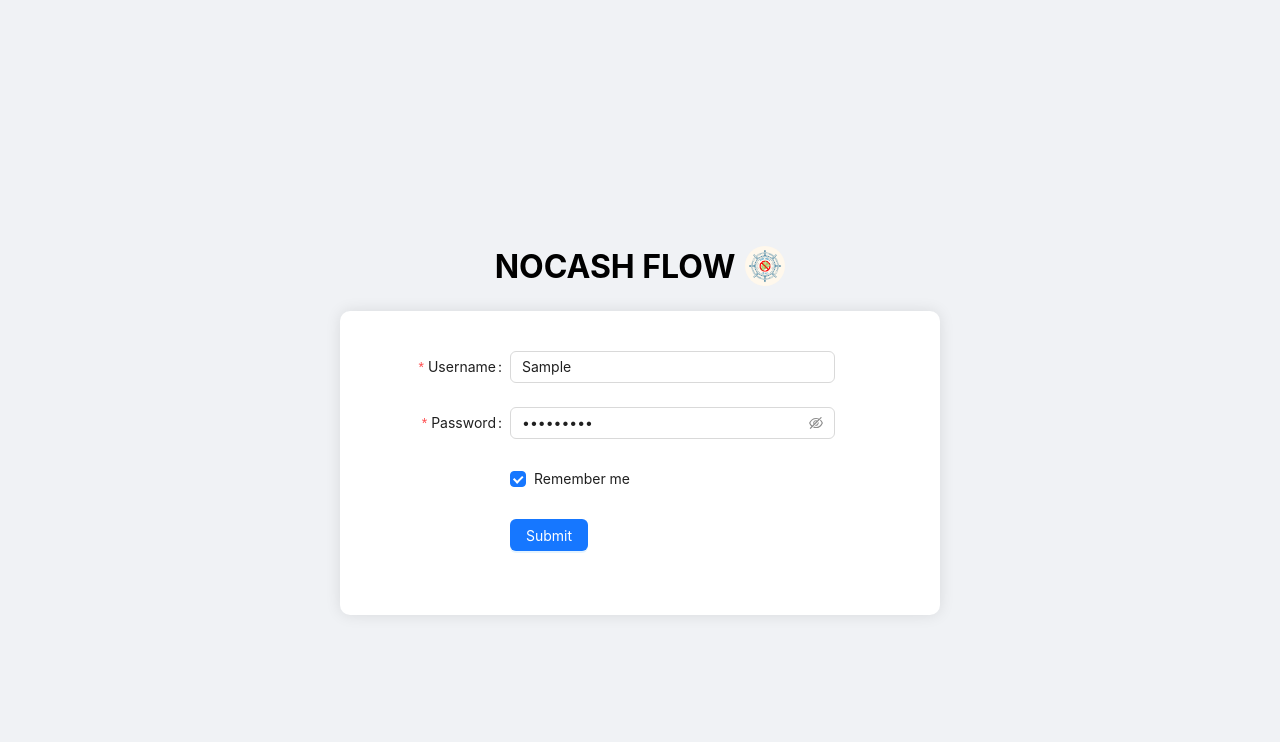
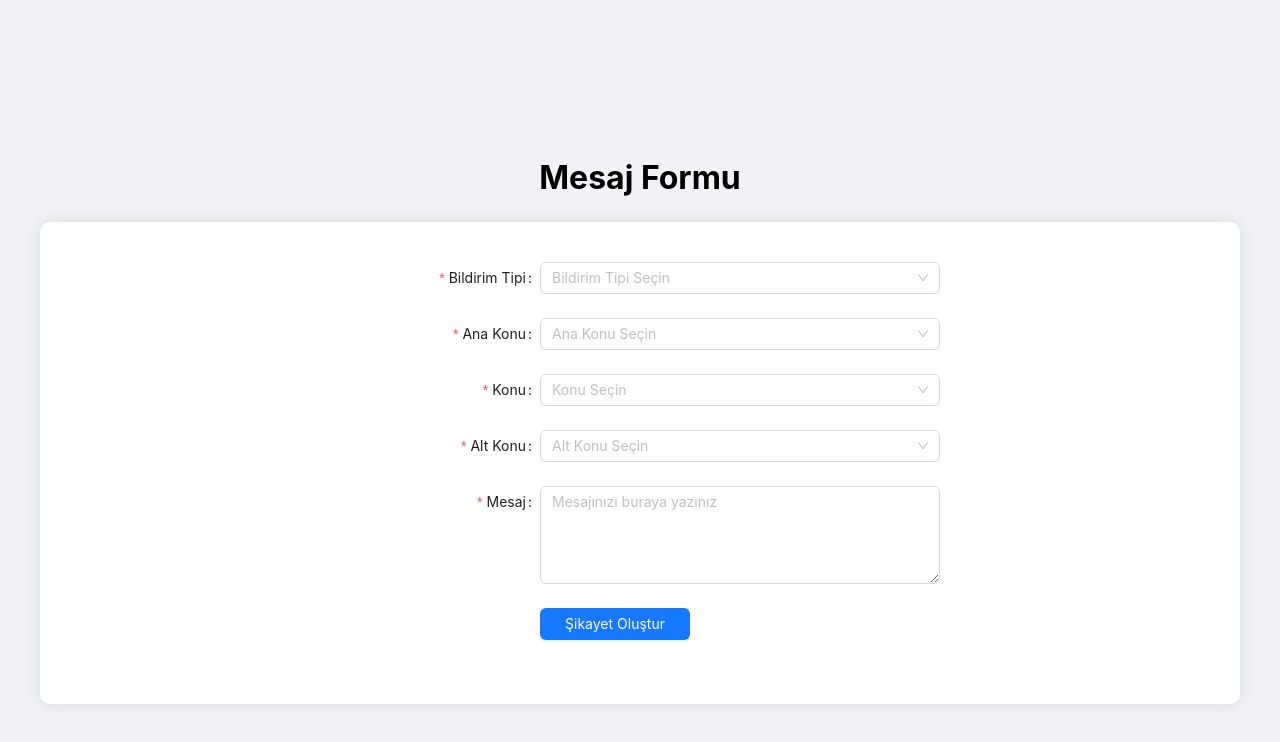
Before and after one commit to yalcinyagizkorkmaz/NoCashFlow, a React (Create React App) app in the folder frontend/: page / in a window 1280 px wide. Both pictures are taken after typing "Sample", "Sample123" into the empty fields and a click on the button "Submit". Shown: the top 742 px of the page. Built offline with nearby package versions, Linux system fonts and the light colour scheme.

Commit message:
şikayet-oluştur

```diff
--- a/frontend/package.json
+++ b/frontend/package.json
@@ -11,6 +11,7 @@
     "antd": "^5.19.1",
     "react": "^18.3.1",
     "react-dom": "^18.3.1",
+    "react-router-dom": "^6.24.1",
     "react-scripts": "5.0.1",
     "web-vitals": "^2.1.4"
   },
--- a/frontend/src/App.jsx
+++ b/frontend/src/App.jsx
@@ -1,14 +1,17 @@
-import logo from './logo.svg';
 import './App.css';
+import React from 'react';
+import { BrowserRouter as Router } from 'react-router-dom';
 import Form from './Components/Form';
-
+import SikayetPage from './Components/SikayetPage';
 
 
 function App() {
   return (
-   <>
-   <Form></Form>
-   </>
+    <Router>
+      <Form>
+       <SikayetPage></SikayetPage>
+      </Form>
+    </Router>
   );
 }
 
--- a/frontend/src/Components/Form.jsx
+++ b/frontend/src/Components/Form.jsx
@@ -1,36 +1,52 @@
-import React from 'react';
+
+import React, { useState } from 'react';
 import { Button, Checkbox, Form, Input } from 'antd';
+import logoImage from '../Png/no (3).png';
+import SikayetPage from './SikayetPage';
 
-import logoImage from '../Png/no (3).png';
-
-
-
+const App = () => {
+  const [formSubmitted, setFormSubmitted] = useState(false); // State to track form submission
 
   const onFinish = (values) => {
     console.log('Success:', values);
+    setFormSubmitted(true); // Set formSubmitted to true upon successful submission
   };
 
   const onFinishFailed = (errorInfo) => {
     console.log('Failed:', errorInfo);
   };
 
-const App = () => (
-  <div style={{
+  return (
+    <div
+      style={{
         display: 'flex',
         justifyContent: 'center',
         alignItems: 'center',
         flexDirection: 'column',
         height: '100vh',
         background: '#f0f2f5',
-    padding: '20px'
-  }}>
-   <h1 style={{ marginBottom: '25px', display: 'flex', alignItems: 'center' }}>
+        padding: '20px',
+      }}
+    >
+      {!formSubmitted ? ( // Render form if formSubmitted is false
+        <>
+          <h1
+            style={{
+              marginBottom: '25px',
+              display: 'flex',
+              alignItems: 'center',
+            }}
+          >
             NOCASH FLOW
-      <img src={logoImage}  style={{ height: '40px', borderRadius: '50%',marginLeft: '10px'}} />
+            <img
+              src={logoImage}
+              style={{ height: '40px', borderRadius: '50%', marginLeft: '10px' }}
+              alt="logo"
+            />
           </h1>
 
-
-    <div style={{
+          <div
+            style={{
               display: 'flex',
               justifyContent: 'center',
               alignItems: 'center',
@@ -40,8 +56,9 @@ const App = () => (
               boxShadow: '0 0 15px rgba(0,0,0,0.1)',
               maxWidth: '600px',
               width: '100%',
-      boxSizing: 'border-box'
-    }}>
+              boxSizing: 'border-box',
+            }}
+          >
             <Form
               name="basic"
               style={{ width: '100%' }}
@@ -109,7 +126,14 @@ const App = () => (
               </Form.Item>
             </Form>
           </div>
+        </>
+      ) : ( // Render SuccessPage component if formSubmitted is true
+        <SikayetPage />
+      )}
     </div>
   );
+};
+
+
 
 export default App;
--- /dev/null
+++ b/frontend/src/Components/SikayetPage.jsx
@@ -0,0 +1,164 @@
+import React from 'react';
+import { Button, Form, Select, Input } from 'antd';
+
+const { Option } = Select;
+
+const App = () => {
+  const onFinish = (values) => {
+    console.log('Success:', values);
+    // Burada formun gönderim işlemleri veya istenilen diğer işlemler yapılabilir.
+  };
+
+  const onFinishFailed = (errorInfo) => {
+    console.log('Failed:', errorInfo);
+  };
+
+  return (
+    <div
+      style={{
+        display: 'flex',
+        justifyContent: 'center',
+        alignItems: 'center',
+        flexDirection: 'column',
+        minHeight: '100vh',
+        background: '#f0f2f5',
+        padding: '20px',
+        width: '100%'
+      }}
+    >
+      <h1 style={{ marginBottom: '25px' }}>Mesaj Formu</h1>
+
+      <div
+        style={{
+          width: '100%',
+          maxWidth: '1200px',
+          background: '#fff',
+          padding: '40px',
+          borderRadius: '10px',
+          boxShadow: '0 0 15px rgba(0,0,0,0.1)',
+          boxSizing: 'border-box',
+          display: 'flex',
+          justifyContent: 'center',
+        }}
+      >
+        <Form
+          name="message_form"
+          style={{ width: '100%', maxWidth: '600px' }}
+          labelCol={{
+            xs: { span: 24 },
+            sm: { span: 8 }, // Etiket genişliği artırıldı
+          }}
+          wrapperCol={{
+            xs: { span: 24 },
+            sm: { span: 16 }, // Wrapper genişliği artırıldı
+          }}
+          initialValues={{
+            remember: true,
+          }}
+          onFinish={onFinish}
+          onFinishFailed={onFinishFailed}
+          autoComplete="off"
+        >
+          <Form.Item
+            label="Bildirim Tipi"
+            name="notificationType"
+            rules={[
+              {
+                required: true,
+                message: 'Lütfen bildirim tipini seçiniz!',
+              },
+            ]}
+          >
+            <Select placeholder="Bildirim Tipi Seçin">
+              <Option value="duyuru">Duyuru</Option>
+              <Option value="soru">Soru</Option>
+              <Option value="şikayet">Şikayet</Option>
+              <Option value="teklif">Teklif</Option>
+            </Select>
+          </Form.Item>
+
+          <Form.Item
+            label="Ana Konu"
+            name="mainTopic"
+            rules={[
+              {
+                required: true,
+                message: 'Lütfen ana konuyu belirtiniz!',
+              },
+            ]}
+          >
+            <Select placeholder="Ana Konu Seçin">
+              <Option value="bankacılık">Bankacılık</Option>
+              <Option value="finans">Finans</Option>
+              <Option value="sigortacılık">Sigortacılık</Option>
+              <Option value="kredi">Kredi</Option>
+            </Select>
+          </Form.Item>
+
+          <Form.Item
+            label="Konu"
+            name="topic"
+            rules={[
+              {
+                required: true,
+                message: 'Lütfen konuyu belirtiniz!',
+              },
+            ]}
+          >
+            <Select placeholder="Konu Seçin">
+              <Option value="mobil bankacılık">Mobil Bankacılık</Option>
+              <Option value="yatırım ürünleri">Yatırım Ürünleri</Option>
+              <Option value="mevduatlar">Mevduatlar</Option>
+              <Option value="çevrimiçi işlemler">Çevrimiçi İşlemler</Option>
+            </Select>
+          </Form.Item>
+
+          <Form.Item
+            label="Alt Konu"
+            name="subTopic"
+            rules={[
+              {
+                required: true,
+                message: 'Lütfen alt konuyu belirtiniz!',
+              },
+            ]}
+          >
+            <Select placeholder="Alt Konu Seçin">
+              <Option value="kart işlemleri">Kart İşlemleri</Option>
+              <Option value="şifre işlemleri">Şifre İşlemleri</Option>
+              <Option value="havale ve EFT">Havale ve EFT</Option>
+              <Option value="müşteri hizmetleri">Müşteri Hizmetleri</Option>
+            </Select>
+          </Form.Item>
+
+          <Form.Item
+            label="Mesaj"
+            name="message"
+            rules={[
+              {
+                required: true,
+                message: 'Lütfen mesajınızı yazınız!',
+              },
+            ]}
+          >
+            <Input.TextArea rows={4} placeholder="Mesajınızı buraya yazınız" />
+          </Form.Item>
+
+          <Form.Item
+            wrapperCol={{
+              offset: 8, // Butonu ortalamak için eklendi
+              span: 16,
+              style: { display: 'flex', justifyContent: 'center' } // Butonu ortalamak için eklendi
+            }}
+          >
+            <Button type="primary" htmlType="submit" style={{ width: '150px' }}>
+              Şikayet Oluştur
+            </Button>
+          </Form.Item>
+        </Form>
+      </div>
+    </div>
+  );
+};
+
+export default App;
--- a/frontend/src/index.js
+++ b/frontend/src/index.js
@@ -3,6 +3,8 @@ import ReactDOM from 'react-dom/client';
 import './index.css';
 import App from './App';
 import reportWebVitals from './reportWebVitals';
+
+
 
 
 const root = ReactDOM.createRoot(document.getElementById('root'));
```
Also changed, not shown: 1 other file (tests, documents, lock files or other folders). Lines whose indentation alone changed are shown as unchanged.
